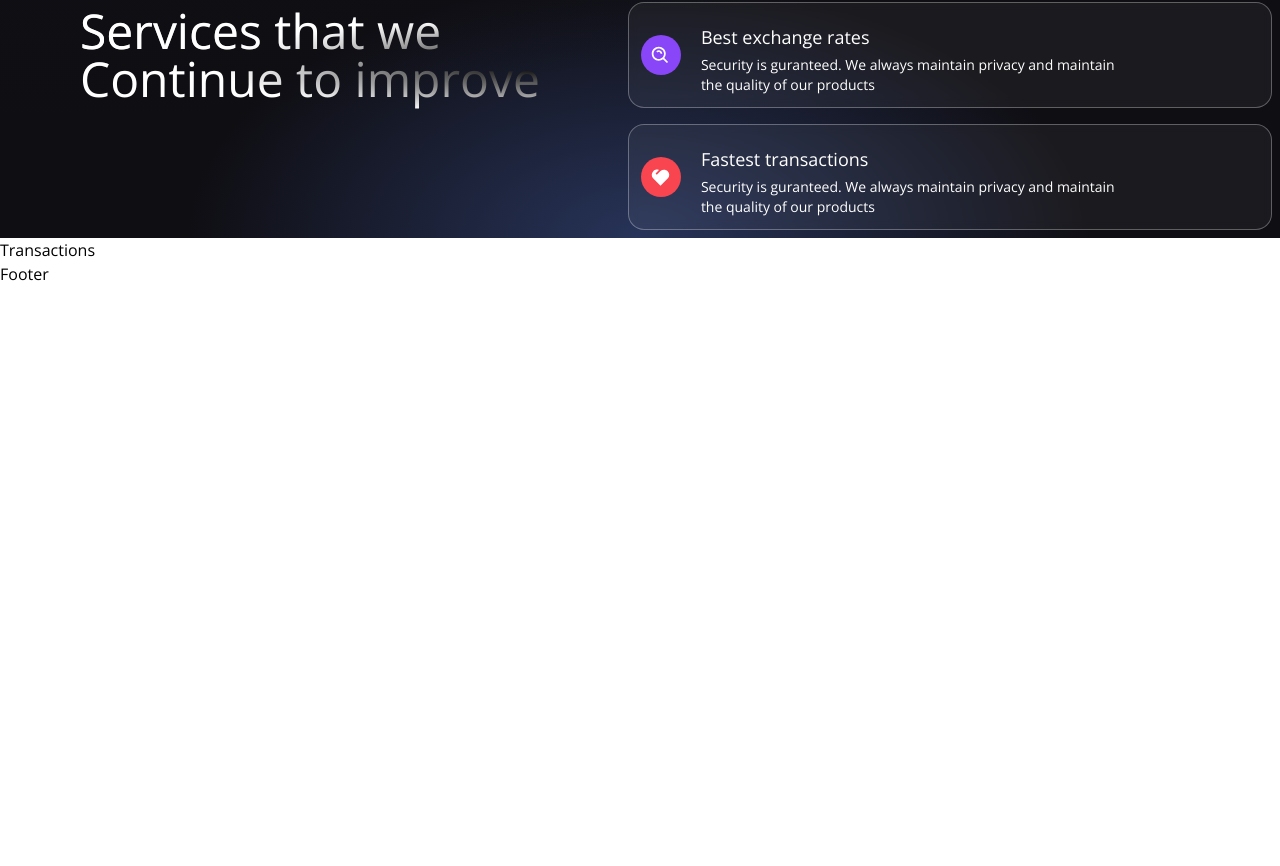
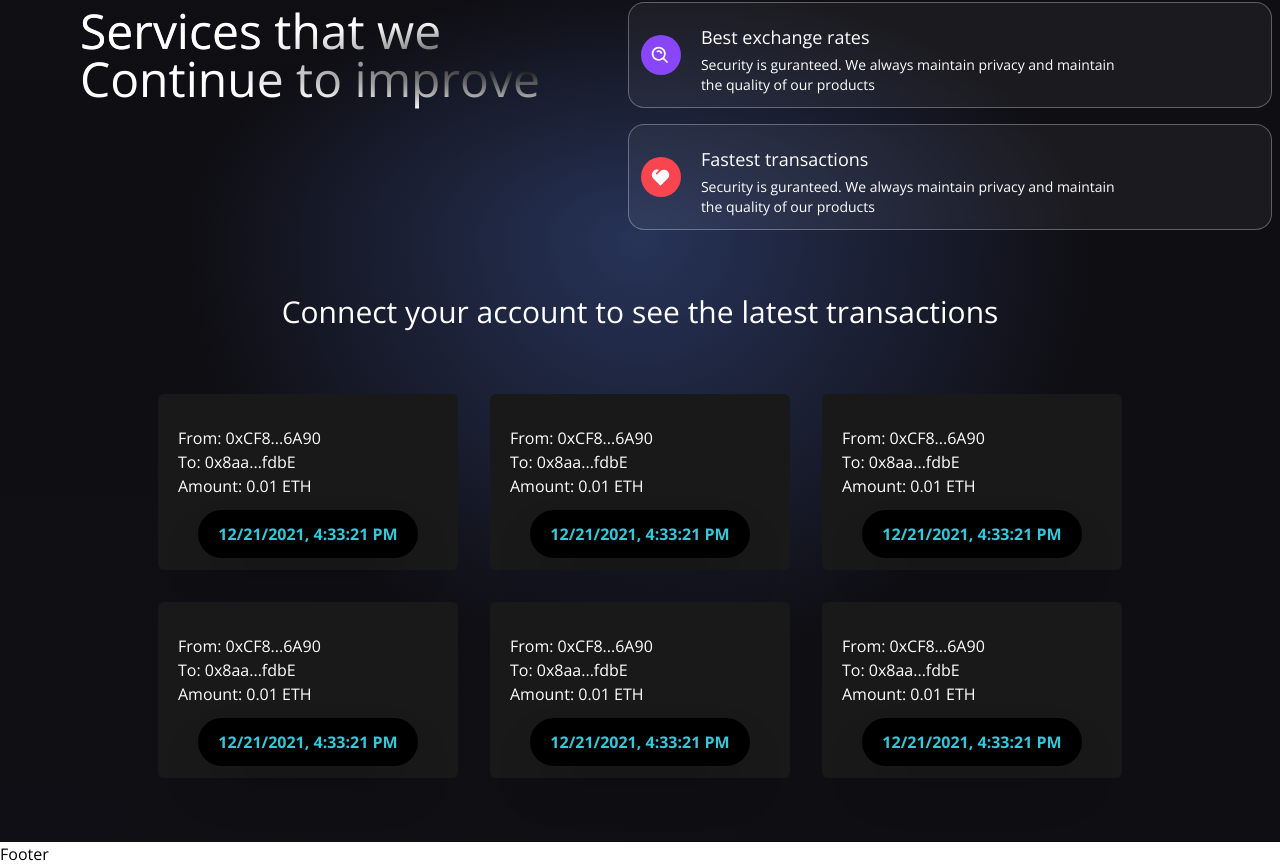
Before and after one commit to YasirBajwa/web3-project, a React (Vite) app in the folder client/: page / in a window 1280 px wide. Shown: the part 877-1743 px from the top of the page. Before the commit the page ends 1163 px from the top, so only its background shows below. Built offline with nearby package versions, Linux system fonts and the light colour scheme.

Commit message:
adding latest transactions from blockchain

```diff
--- a/client/src/components/Transactions.jsx
+++ b/client/src/components/Transactions.jsx
@@ -1,8 +1,74 @@
-import React from 'react'
+import React from 'react';
+import {useTransactionContext}  from "../context/TransactionContext";
+import dummyTransaction from '../utils/dummyTransaction';
+import { shortenAddress } from "../utils/shortenAddres";
+
+// import useFetch from "../hooks/useFetch";
+
+
+const TransactionsCard = ({ addressTo, addressFrom, timestamp, message, keyword, amount, url }) => {
+  // const gifUrl = useFetch({ keyword });
+
+  return (
+    <div className="bg-[#181918] m-4 flex flex-1
+      2xl:min-w-[450px]
+      2xl:max-w-[500px]
+      sm:min-w-[270px]
+      sm:max-w-[300px]
+      min-w-full
+      flex-col p-3 rounded-md hover:shadow-2xl"
+    >
+      <div className="flex flex-col items-center w-full mt-3">
+        <div className="display-flex justify-start w-full mb-6 p-2">
+          <a href={`https://rinkeby.etherscan.io/address/${addressFrom}`} target="_blank" rel="noreferrer">
+            <p className="text-white text-base">From: {shortenAddress(addressFrom)}</p>
+          </a>
+          <a href={`https://rinkeby.etherscan.io/address/${addressTo}`} target="_blank" rel="noreferrer">
+            <p className="text-white text-base">To: {shortenAddress(addressTo)}</p>
+          </a>
+          <p className="text-white text-base">Amount: {amount} ETH</p>
+          {message && (
+            <>
+              <br />
+              <p className="text-white text-base">Message: {message}</p>
+            </>
+          )}
+        </div>
+        {/* <img
+          src={gifUrl || url}
+          alt="nature"
+          className="w-full h-64 2xl:h-96 rounded-md shadow-lg object-cover"
+        /> */}
+        <div className="bg-black p-3 px-5 w-max rounded-3xl -mt-5 shadow-2xl">
+          <p className="text-[#37c7da] font-bold">{timestamp}</p>
+        </div>
+      </div>
+    </div>
+  );
+};
 
 const Transactions = () => {
+  const { transactions, currentAccount } = useTransactionContext();
+  console.log('transactions',transactions)
   return (
-    <div>Transactions</div>
+    <div className="flex w-full justify-center items-center 2xl:px-20 gradient-bg-transactions">
+      <div className="flex flex-col md:p-12 py-12 px-4">
+      {currentAccount.length ? (
+          <h3 className="text-white text-3xl text-center my-2">
+            Latest Transactions
+          </h3>
+        ) : (
+          <h3 className="text-white text-3xl text-center my-2">
+            Connect your account to see the latest transactions
+          </h3>
+        )}
+        <div className="flex flex-wrap justify-center items-center mt-10">
+          {[...dummyTransaction,...transactions].reverse().map((transaction, i) => (
+            <TransactionsCard key={i} {...transaction} />
+          ))}
+        </div>
+      </div>
+    </div>
   )
 }
 
--- a/client/src/components/Welcome.jsx
+++ b/client/src/components/Welcome.jsx
@@ -4,7 +4,7 @@ import { SiEthereum } from "react-icons/si";
 import { BsInfoCircle } from "react-icons/bs";
 
 // import { TransactionContext } from "../context/TransactionContext";
-// import { shortenAddress } from "../utils/shortenAddress";
+import { shortenAddress } from "../utils/shortenAddres";
 import { Loader } from ".";
 import {useTransactionContext}  from "../context/TransactionContext";
 
@@ -84,7 +84,7 @@ const Welcome = () => {
             </div>
             <div>
               <p className="text-white font-light text-sm">
-                {/* {shortenAddress(currentAccount)} */}
+                {shortenAddress(currentAccount)}
               </p>
               <p className="text-white font-semibold text-lg mt-1">
                 Ethereum
--- a/client/src/context/TransactionContext.jsx
+++ b/client/src/context/TransactionContext.jsx
@@ -39,6 +39,34 @@ export const TransactionsProvider = ({ children }) => {
     setFormdata((prevState) => ({ ...prevState, [name]: e.target.value }));
   };
 
+
+  const getAllTransactions = async () => {
+    try {
+      if (ethereum) {
+        const transactionsContract = createEthereumContract();
+
+        const availableTransactions = await transactionsContract.getAllTransactions();
+
+        const structuredTransactions = availableTransactions.map((transaction) => ({
+          addressTo: transaction.receiver,
+          addressFrom: transaction.sender,
+          timestamp: new Date(transaction.timestamp.toNumber() * 1000).toLocaleString(),
+          message: transaction.message,
+          keyword: transaction.keyword,
+          amount: parseInt(transaction.amount._hex) / (10 ** 18)
+        }));
+
+        console.log(structuredTransactions);
+
+        setTransactions(structuredTransactions);
+      } else {
+        console.log("Ethereum is not present");
+      }
+    } catch (error) {
+      console.log(error);
+    }
+  }
+
   const checkIfWalletIsConnected = async () => {
     try {
       if (!ethereum) {
@@ -49,6 +77,7 @@ export const TransactionsProvider = ({ children }) => {
 
       if (accounts.length) {
         setCurrentAccount(accounts[0]);
+        getAllTransactions()
       } else {
         console.log("no account found");
       }
--- /dev/null
+++ b/client/src/utils/shortenAddres.js
@@ -0,0 +1 @@
+export const shortenAddress = (address) => `${address.slice(0, 5)}...${address.slice(address.length - 4)}`;
```
